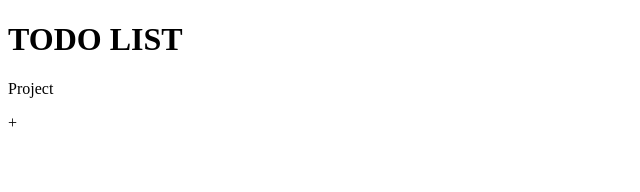
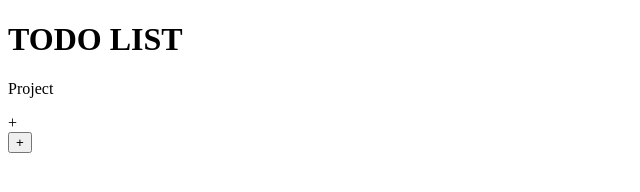
Before and after one commit to Faizan0994/TODO-LIST, a plain HTML site: page src/index.html in a window 1280 px wide. Shown: the full height of the page, 0-640 px from the left. Drawn offline with Linux system fonts and the light colour scheme.

Commit message:
Create the container for tasks and an add-task button

```diff
--- a/src/index.html
+++ b/src/index.html
@@ -15,7 +15,14 @@
         </div>
         <div class="add-project">+</div>
     </div>
-    <div class="main"></div>
+    <div class="main">
+        <div class="tasks">
+        </div>
+
+        <div class="add-task">
+            <button class="add-task-button">+</button>
+        </div>
+    </div>
     <div class="footer"></div>
 </body>
 </html>
```
